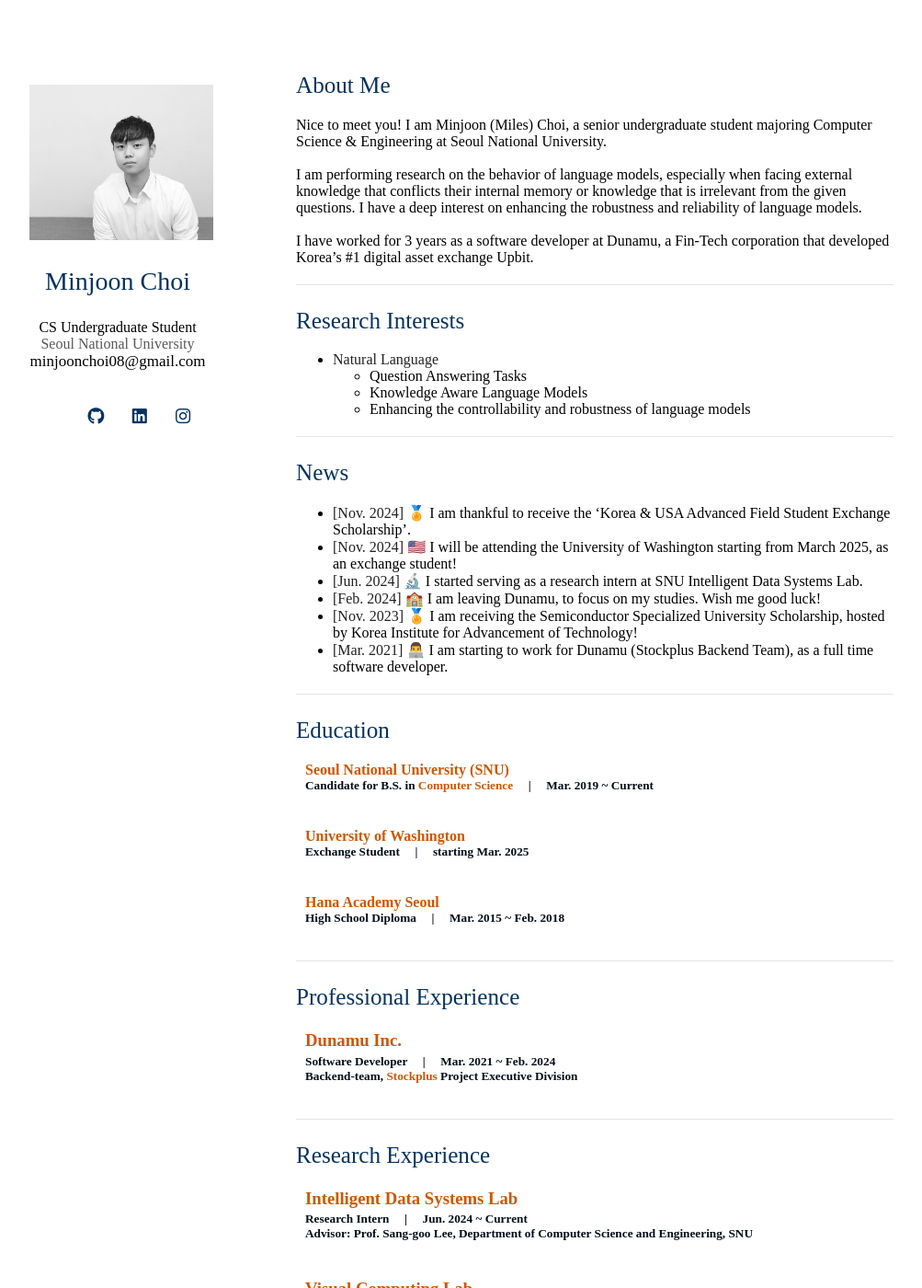
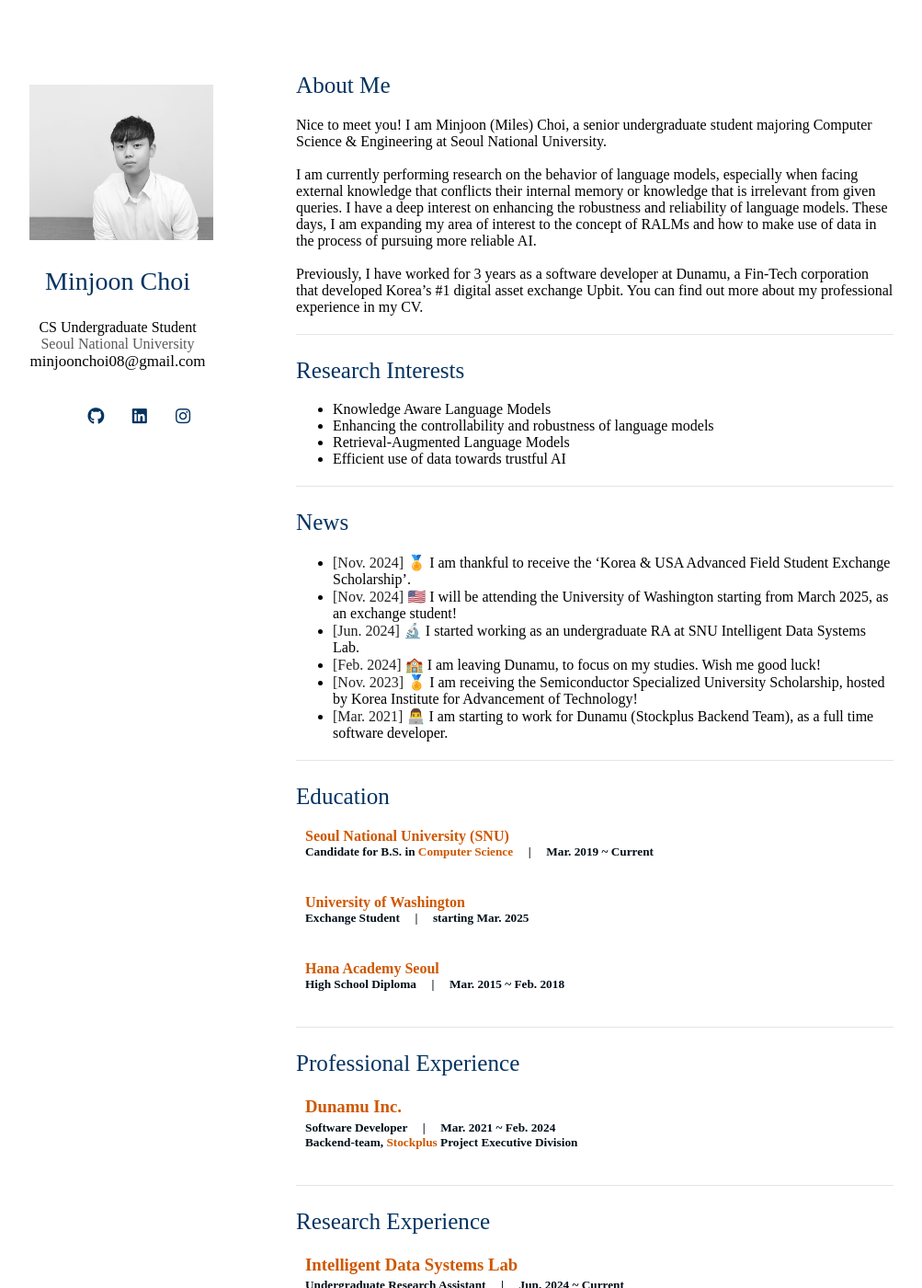
Before and after one commit to m-joon-ixix/m-joon-ixix.github.io, a Jekyll site: the page built from index.md, in a window 1280 px wide and 1400 px high. Shown: the whole window at 92% size, without its empty margins (148-1151 px from the left). Built offline with Jekyll 4.4.1, drawn with Linux system fonts in a browser that asks for light colours; nearby versions of some CDN libraries; a style sheet for code colours, icons or effects is not loaded; our own code applies the rules of GitHub Pages for plain Markdown files; some of the changed text lies outside the part shown.

Commit message:
update Dec 24, 2024

```diff
--- a/_includes/research_experience.md
+++ b/_includes/research_experience.md
@@ -1,11 +1,11 @@
 ## Research Experience
 
 <h3 style="margin:0 10px 0;"><a href="https://ids.snu.ac.kr/" target="_blank">Intelligent Data Systems Lab</a></h3>
-<h5 style="margin:0 10px 0;">Research Intern &emsp;|&emsp; Jun. 2024 ~ Current</h5>
+<h5 style="margin:0 10px 0;">Undergraduate Research Assistant &emsp;|&emsp; Jun. 2024 ~ Current</h5>
 <h5 style="margin:0 10px 0;">Advisor: Prof. Sang-goo Lee, Department of Computer Science and Engineering, SNU</h5>
 
 <br>
 
 <h3 style="margin:0 10px 0;"><a href="https://jhugestar.github.io/" target="_blank">Visual Computing Lab</a></h3>
-<h5 style="margin:0 10px 0;">Undergraduate Research Assistant &emsp;|&emsp; Mar. 2024 ~ May. 2024</h5>
+<h5 style="margin:0 10px 0;">Undergraduate Research Opportunity Program &emsp;|&emsp; Mar. 2024 ~ May. 2024</h5>
 <h5 style="margin:0 10px 0;">Advisor: Prof. Hanbyul Joo, Department of Computer Science and Engineering, SNU</h5>
--- a/index.md
+++ b/index.md
@@ -7,28 +7,29 @@ layout: homepage
 Nice to meet you! I am Minjoon (Miles) Choi, a senior undergraduate student majoring Computer Science & Engineering at Seoul
 National University.
 <br/><br/>
-I am performing research on the behavior of language models, especially when facing external knowledge
-that conflicts their internal memory or knowledge that is irrelevant from the given questions.
+I am currently performing research on the behavior of language models, especially when facing external knowledge
+that conflicts their internal memory or knowledge that is irrelevant from given queries.
 I have a deep interest on enhancing the robustness and reliability of language models.
+These days, I am expanding my area of interest to the concept of RALMs and how to make use of data in the process of pursuing more reliable AI.
 <br/><br/>
-I have worked for 3 years as a software developer at Dunamu, a Fin-Tech corporation that developed Korea's #1 digital
-asset exchange Upbit.
+Previously, I have worked for 3 years as a software developer at Dunamu, a Fin-Tech corporation that developed Korea's #1 digital
+asset exchange Upbit. You can find out more about my professional experience in my CV.
 
 ---
 
 ## Research Interests
 
-- **Natural Language**
-    - Question Answering Tasks
-    - Knowledge Aware Language Models
-    - Enhancing the controllability and robustness of language models
+- Knowledge Aware Language Models
+- Enhancing the controllability and robustness of language models
+- Retrieval-Augmented Language Models
+- Efficient use of data towards trustful AI
 
 ---
 
 ## News
 - **[Nov. 2024]** 🏅 I am thankful to receive the 'Korea & USA Advanced Field Student Exchange Scholarship'.
 - **[Nov. 2024]** 🇺🇸 I will be attending the University of Washington starting from March 2025, as an exchange student!
-- **[Jun. 2024]** 🔬 I started serving as a research intern at SNU Intelligent Data Systems Lab.
+- **[Jun. 2024]** 🔬 I started working as an undergraduate RA at SNU Intelligent Data Systems Lab.
 - **[Feb. 2024]** 🏫 I am leaving Dunamu, to focus on my studies. Wish me good luck!
 - **[Nov. 2023]** 🏅 I am receiving the Semiconductor Specialized University Scholarship, hosted by Korea Institute for Advancement of Technology!
 - **[Mar. 2021]** 👨‍💻 I am starting to work for Dunamu (Stockplus Backend Team), as a full time software developer.
@@ -51,6 +52,6 @@ asset exchange Upbit.
 ---
 
 ## Fun Facts About Me
-- 10+ year Supporter of the Los Angeles Dodgers ⚾️ Go Dodgers!
-- Golf Enthusiast ⛳️
+- 10+ year supporter of the Los Angeles Dodgers ⚾️ So happy they won it all in 2024!
+- Golf enthusiast ⛳️ &ensp;/&ensp; Love to watch Formula 1 🏎️
 - Lived in Vancouver 🇨🇦 & Los Angeles 🇺🇸 for a total of 3 years in childhood
```
Also changed, not shown: 1 other file.
